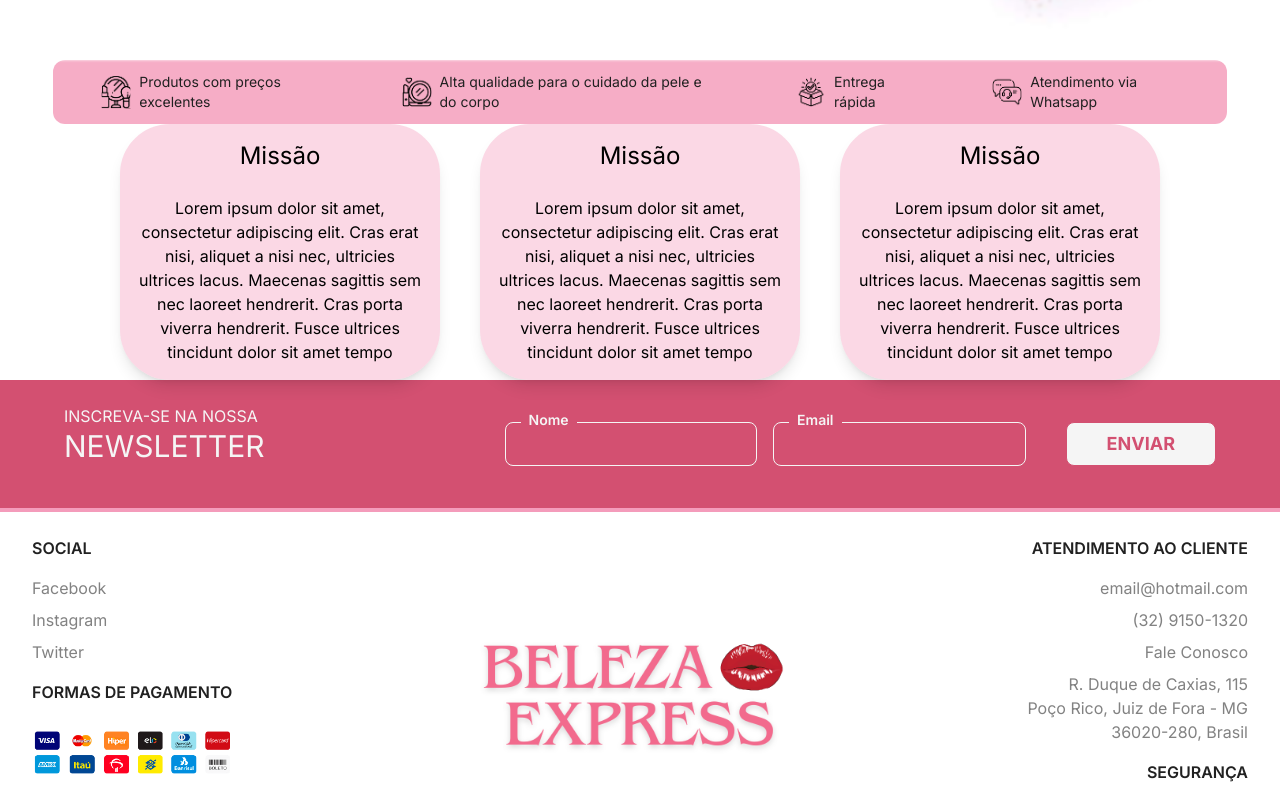
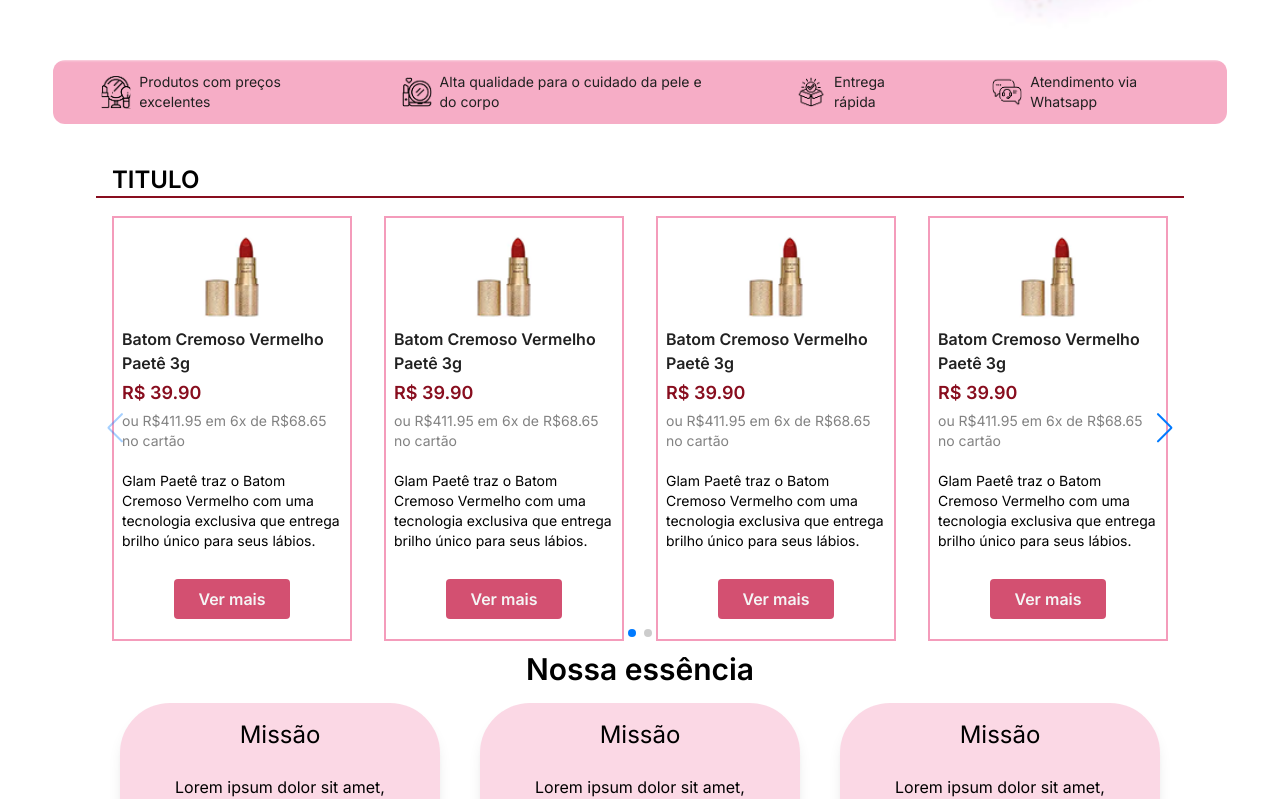
Before and after one commit to luizamc003/Next-Desafio-2025.1, a Next.js app: page / in a window 1280 px wide. Shown: the part 623-1422 px from the top of the page. Built offline with nearby package versions, Linux system fonts and the light colour scheme.

Commit message:
add carrossel com produtos - estatico

```diff
--- a/package.json
+++ b/package.json
@@ -16,7 +16,8 @@
     "@prisma/client": "^5.17.0",
     "next": "15.1.6",
     "react": "^18",
-    "react-dom": "^18"
+    "react-dom": "^18",
+    "swiper": "^11.2.4"
   },
   "devDependencies": {
     "@types/node": "^20",
--- a/src/app/page.tsx
+++ b/src/app/page.tsx
@@ -1,12 +1,30 @@
 import HeroSection from "@/components/hero-section";
 import InformationBar from "@/components/information-bar";
 import Newsletter from "@/components/newsletter-section";
+import SingleProduct from "@/components/single-product";
+import Slider from "@/components/slider";
 import ValuesContainer from "@/components/values-mission-containers";
+import Swiper from "swiper";
+import { register } from "swiper/element/bundle";
+import TitleSlider from "@/components/slider/title-slider";
+
+register();
 
 export default function Home() {
   return (
     <div>
-      <HeroSection /> <InformationBar /> <ValuesContainer /> <Newsletter />
+      <HeroSection /> <InformationBar />{" "}
+      <div className="flex justify-center flex-col my-8">
+        <TitleSlider title="TITULO" />
+        <Slider />
+        <div className="w-full flex justify-center items-center pb-4">
+          <span className="font-semibold md:text-3xl text-2xl">
+            Nossa essência
+          </span>
+        </div>
+        <ValuesContainer />
+      </div>
+      <Newsletter />
     </div>
   );
 }
--- /dev/null
+++ b/src/components/slider/client-slider/index.tsx
@@ -0,0 +1,55 @@
+"use client";
+
+import { Swiper, SwiperSlide } from "swiper/react";
+import "swiper/css";
+import "swiper/css/navigation";
+import "swiper/css/pagination";
+import { Navigation, Pagination } from "swiper/modules";
+import SingleProduct from "@/components/single-product";
+import { CSSProperties } from "react";
+
+export default function ClientSlider() {
+  const data = [
+    { id: 1, product: <SingleProduct /> },
+    { id: 2, product: <SingleProduct /> },
+    { id: 3, product: <SingleProduct /> },
+    { id: 4, product: <SingleProduct /> },
+    { id: 5, product: <SingleProduct /> },
+  ];
+
+  return (
+    <div className="w-[95%] mx-auto lg:w-[85%]">
+      <Swiper
+        slidesPerView={2}
+        navigation
+        pagination={{ clickable: true }}
+        modules={[Navigation, Pagination]}
+        breakpoints={{
+          1024: { slidesPerView: 4 },
+          640: { slidesPerView: 3 },
+          320: { slidesPerView: 2 },
+        }}
+        style={
+          {
+            "--swiper-navigation-size": "30px",
+          } as CSSProperties
+        }
+      >
+        {data.map((item) => (
+          <SwiperSlide
+            key={item.id}
+            style={{
+              display: "flex",
+              justifyContent: "center",
+              alignItems: "center",
+              borderRadius: "10px",
+              padding: "10px",
+            }}
+          >
+            {item.product}
+          </SwiperSlide>
+        ))}
+      </Swiper>
+    </div>
+  );
+}
--- /dev/null
+++ b/src/components/slider/index.tsx
@@ -0,0 +1,15 @@
+"use client";
+
+import dynamic from "next/dynamic";
+
+const ClientSlider = dynamic(() => import("./client-slider"), {
+  ssr: false,
+});
+
+export default function Slider() {
+  return (
+    <div>
+      <ClientSlider />
+    </div>
+  );
+}
--- /dev/null
+++ b/src/components/slider/title-slider/index.tsx
@@ -0,0 +1,13 @@
+interface TitleSliderProps {
+  title: string;
+}
+
+export default function TitleSlider({ title }: TitleSliderProps) {
+  return (
+    <div className="w-full flex justify-center my-2">
+      <div className="w-[85%] border-b-2 border-danger">
+        <span className="font-semibold text-2xl px-4">{title}</span>
+      </div>
+    </div>
+  );
+}
```
Also changed, not shown: public/single-product/example-product.png (added), src/components/slider/slider.css (added), 1 other file (tests, documents, lock files or other folders).
